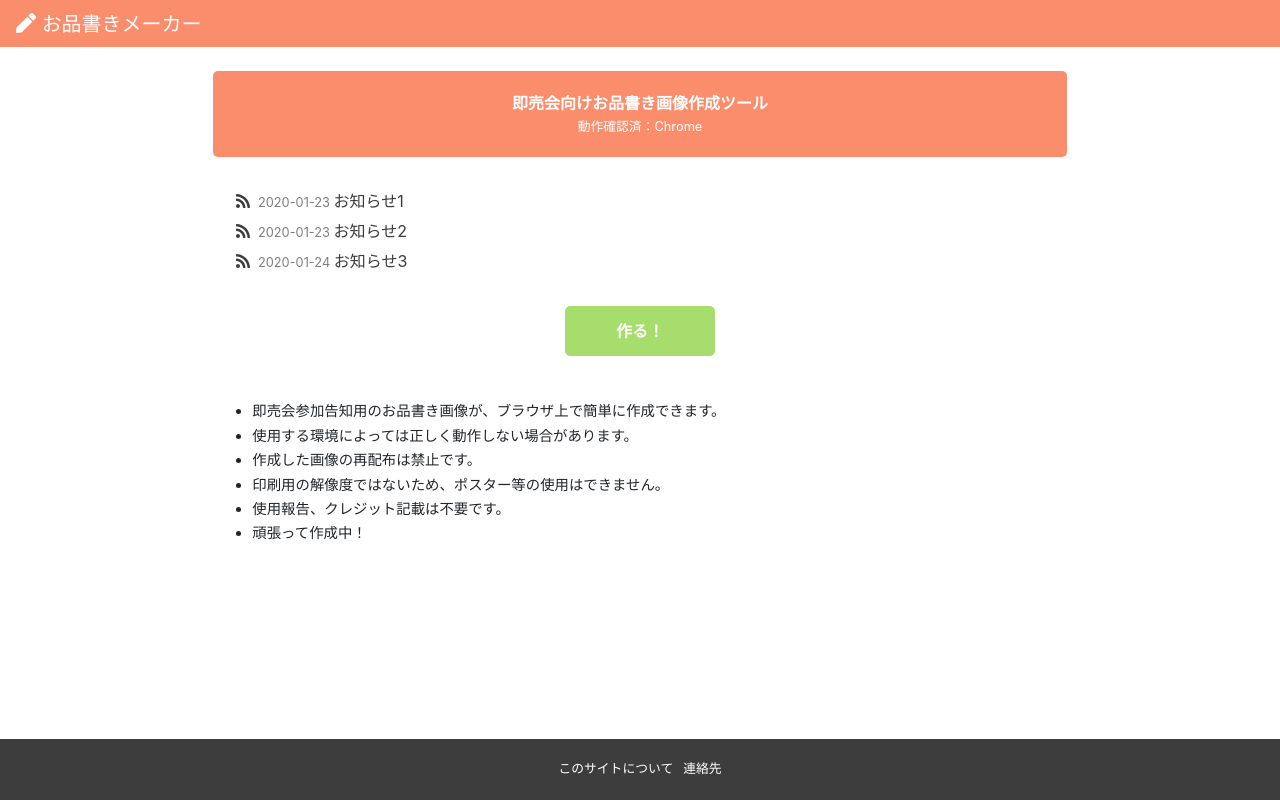
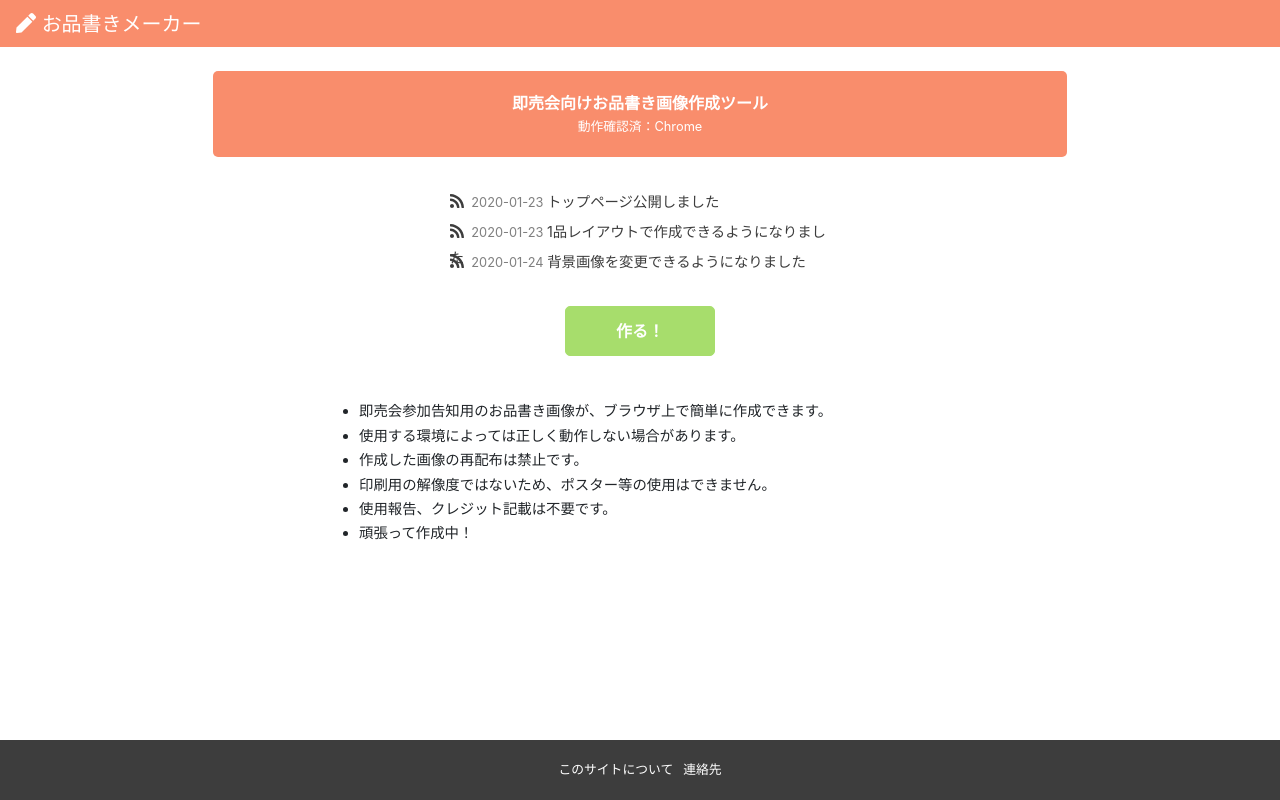
Before and after one commit to kyoruni/oshinagaki, a Vue app: page / in a window 1280 px wide. Built offline with nearby package versions, Linux system fonts and the light colour scheme.

Commit message:
:wrench: トップページのスマホ対応

```diff
--- a/src/components/News.vue
+++ b/src/components/News.vue
@@ -1,7 +1,7 @@
 <template>
   <div class="news">
     <b-row class="mt-4">
-      <div class="main col-8 mx-auto">
+      <div class="main col-md-4 col-12 mx-auto">
         <ul class="m-2">
           <li v-for="news in newsList" :key="news.id" class="news-list">
             <font-awesome-icon icon="rss" class="news-list--icon" />
@@ -24,9 +24,9 @@ export default {
   data () {
     return {
       newsList: [
-        { id: 1, date: '2020-01-23', title: 'お知らせ1' },
-        { id: 2, date: '2020-01-23', title: 'お知らせ2' },
-        { id: 3, date: '2020-01-24', title: 'お知らせ3' }
+        { id: 1, date: '2020-01-23', title: 'トップページ公開しました' },
+        { id: 2, date: '2020-01-23', title: '1品レイアウトで作成できるようになりました' },
+        { id: 3, date: '2020-01-24', title: '背景画像を変更できるようになりました' }
       ]
     }
   }
@@ -60,5 +60,9 @@ li {
     color: #7f7f7f;
     font-size: 0.8rem;
   }
+  // お知らせリストのタイトル
+  &--title {
+    font-size: 0.9rem;
+  }
 }
 </style>
--- a/src/views/Home.vue
+++ b/src/views/Home.vue
@@ -23,7 +23,7 @@
     </div>
     <!-- 説明書き -->
     <b-row>
-      <div class="description col-8 mt-4 mx-auto">
+      <div class="description col-md-6 col-12 mt-4 mx-auto">
         <ul class="m-4">
           <li>即売会参加告知用のお品書き画像が、ブラウザ上で簡単に作成できます。</li>
           <li>使用する環境によっては正しく動作しない場合があります。</li>
@@ -98,6 +98,7 @@ export default {
 // 説明書き
 .description {
   font-size: 0.9rem;
+  margin-bottom: 60px;
   li {
     margin-bottom: 10px;
     &:last-child {
@@ -110,6 +111,7 @@ export default {
 .footer {
   background: #3d3d3d;
   color: #fff;
+  height: 60px;
   ul {
     font-size: 0.8rem;
     list-style: none;
```
